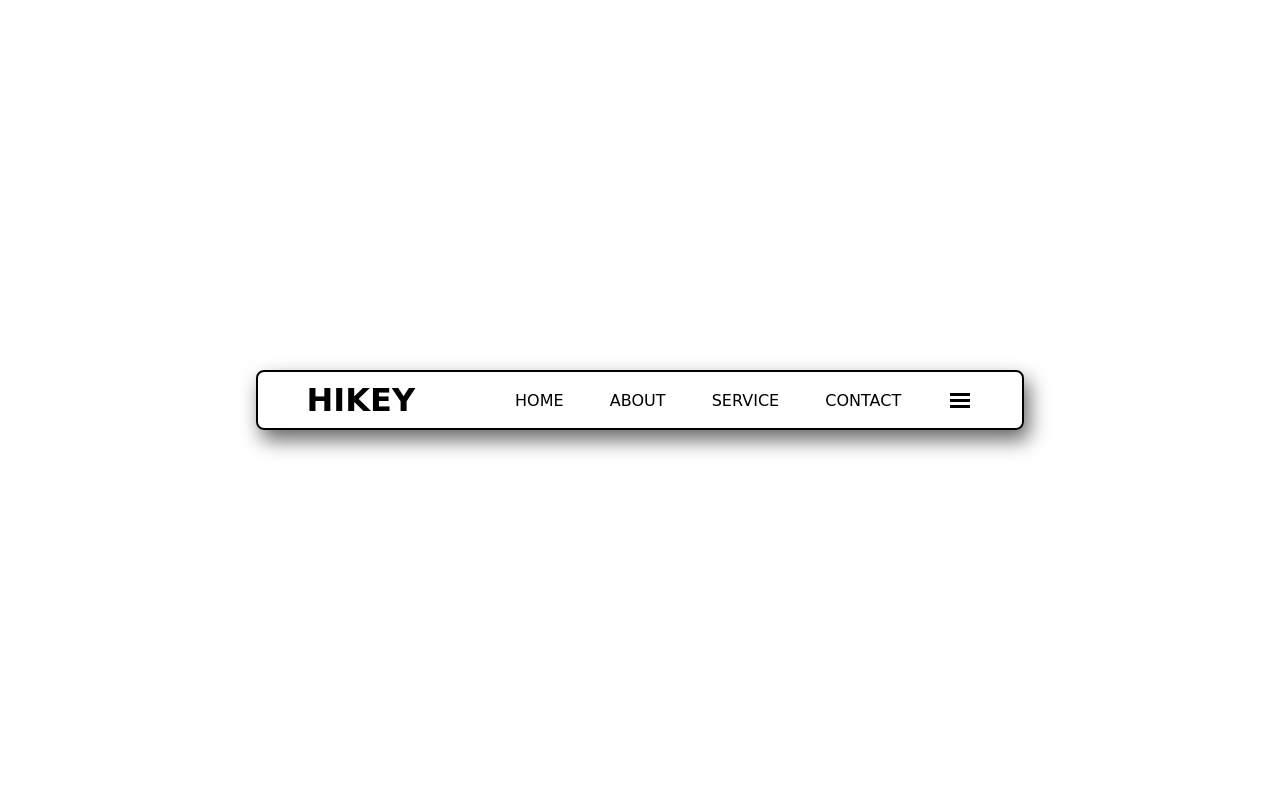
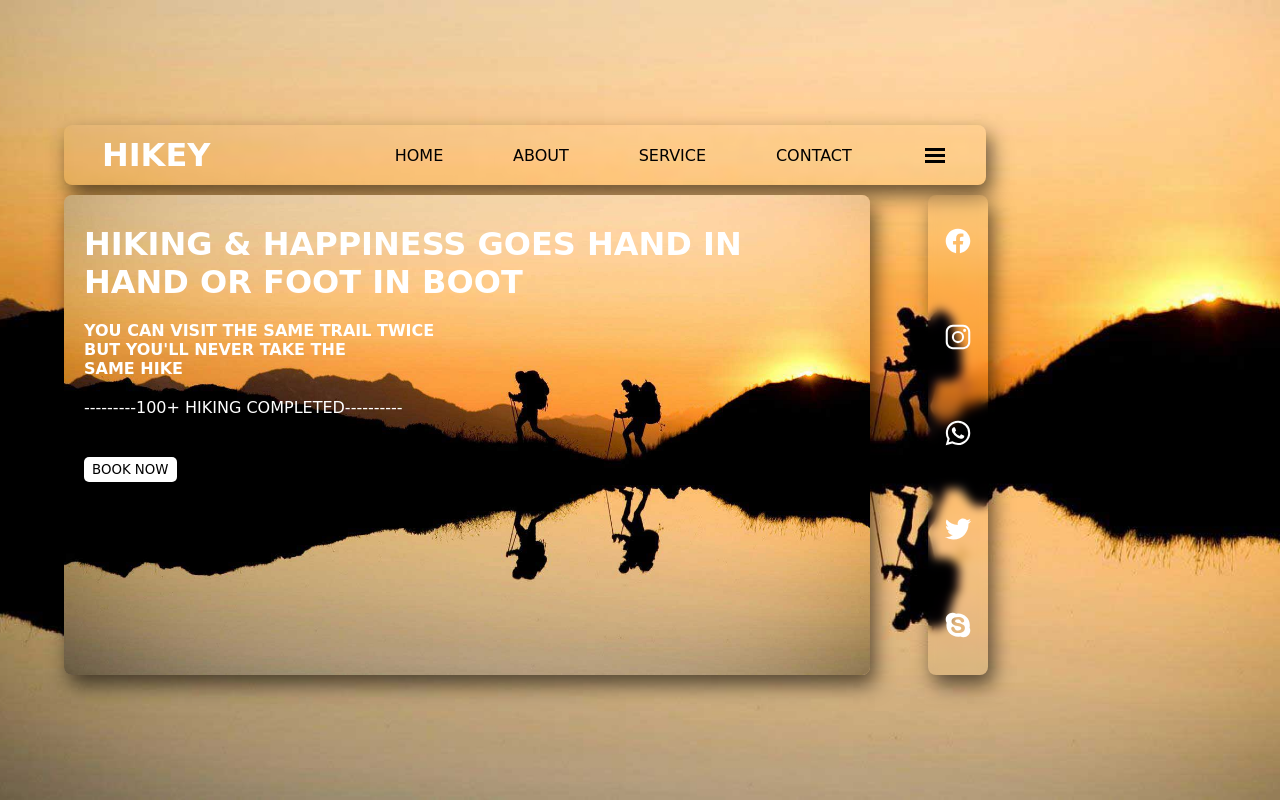
Before and after one commit to Aahebwa/coursera-test, a PHP site: page / in a window 1280 px wide. Run offline with PHP 8.4, Linux system fonts and the light colour scheme; some libraries are stand-ins or nearby versions.

Commit message:
finished
page design complete

```diff
--- a/hiking page/index.html
+++ b/hiking page/index.html
@@ -8,6 +8,7 @@
     <link rel="stylesheet" href="style.css">
 </head>
 <body>
+<div class="everything">
     <div class="mydiv">
         <header>
             <h1 class="logo">hikey</h1>
@@ -24,5 +25,27 @@
             </ul>
         </header>
     </div>
+
+<div class="content-container">
+    <div class="container">
+        <h1>hiking & happiness goes hand in<br> hand or foot in boot</h1>
+        <p class="para1">you can visit the same trail twice<br> but you'll never take the<br> same hike</p>
+        <p class="para2">---------100+ hiking completed----------</p>
+        <button class="book-now">book now</button>
+    </div>
+
+    <div class="side-bar">
+        <div class="icon">
+            <a href="#"><ion-icon name="logo-facebook"></ion-icon></a>
+            <a href="#"><ion-icon name="logo-instagram"></ion-icon></a>
+            <a href="#"><ion-icon name="logo-whatsapp"></ion-icon></a>
+            <a href="#"><ion-icon name="logo-twitter"></ion-icon></a>
+            <a href="#"><ion-icon name="logo-skype"></ion-icon></a>
+        </div>
+    </div>
+</div>
+</div>
+
+    <script  src="https://unpkg.com/ionicons@5.4.0/dist/ionicons.js"></script>
 </body>
 </html>
--- a/hiking page/style.css
+++ b/hiking page/style.css
@@ -5,6 +5,7 @@
 }
 
 body{
+    background-image: url(images/2.jpg);
     background-position: center;
     background-size: cover;
     cursor: pointer;
@@ -15,10 +16,11 @@ body{
     font-family: cursive;
 }
 
-.mydiv{
+.everything{
     display: flex;
+    flex-direction: column;
     justify-content: center;
-    width: 100%;
+    width: 90%;
 }
 
 header{
@@ -26,19 +28,18 @@ header{
     position: relative;
     align-items: center;
     justify-content: center;
-    border: 2px solid #000;
     border-radius: 8px;
     backdrop-filter: blur(3px);
     background: radial-gradient(255, 255, 255, 0.6);
     box-shadow: 5px 10px 20px rgba(0, 0, 0, 0.6);
     height: 60px;
-    width: 60%;
+    width: 80%;
 }
 
 .logo{
     text-transform: uppercase;
     /* position: absolute;*/
-    margin-right: 100px;
+    margin-right: 20%;
 }
 
 ul{
@@ -54,9 +55,9 @@ ul li{
     transition: 0.3s ease-in-out;
 }
 
-/* ul li:hover{
+ul li:hover{
     color: #fff;
-} */
+}
 
 .bar1, .bar2, .bar3{
     display: block;
@@ -65,3 +66,76 @@ ul li{
     margin: 3px;
     width:20px;
 }
+
+.content-container{
+    display: flex;
+    width: 100%;
+}
+
+.container{
+    background-image: url(images/2.jpg);
+    background-position: center;
+    background-size: cover;
+    border-radius: 8px;
+    margin-top: 10px;
+    text-transform: uppercase;
+    backdrop-filter: blur(10px);
+    background: radial-gradient(255, 255, 255, 0.6);
+    box-shadow: 5px 10px 20px rgba(0, 0, 0, 0.6);
+    height: 60vh;
+    padding: 20px;
+    width: 70%;
+
+}
+
+h1{
+    color: #fff;
+    margin: 10px 0;
+}
+
+.para1{
+    color: #fff;
+    font-weight: 800;
+    margin: 20px 0;
+}
+
+.para2{
+    color: #fff;
+    font-weight: 500;
+}
+
+.book-now{
+    color: #000;
+    background: #fff;
+    border: none;
+    border-radius: 5px;
+    padding: 5px 8px;
+    font-family: cursive;
+    margin: 40px 0;
+    text-transform: uppercase;
+}
+
+.side-bar{
+    border-radius: 8px;
+    background: radial-gradient(255, 255, 255, 0.6);
+    backdrop-filter: blur(5px);
+    box-shadow: 5px 10px 20px rgba(0, 0, 0, 0.6);
+    margin-left: 5%;
+    margin-top: 10px;
+    width: 60px;
+}
+
+.icon{
+    display: flex;
+    flex-direction: column;
+    justify-content: space-around;
+    align-items: center;
+    height: 60vh;
+}
+
+ion-icon{
+    font-weight: 800;
+    margin-bottom: auto;
+    color: #fff;
+    font-size: 28px;
+}
```
Also changed, not shown: hiking page/images/2.jpg (added).
